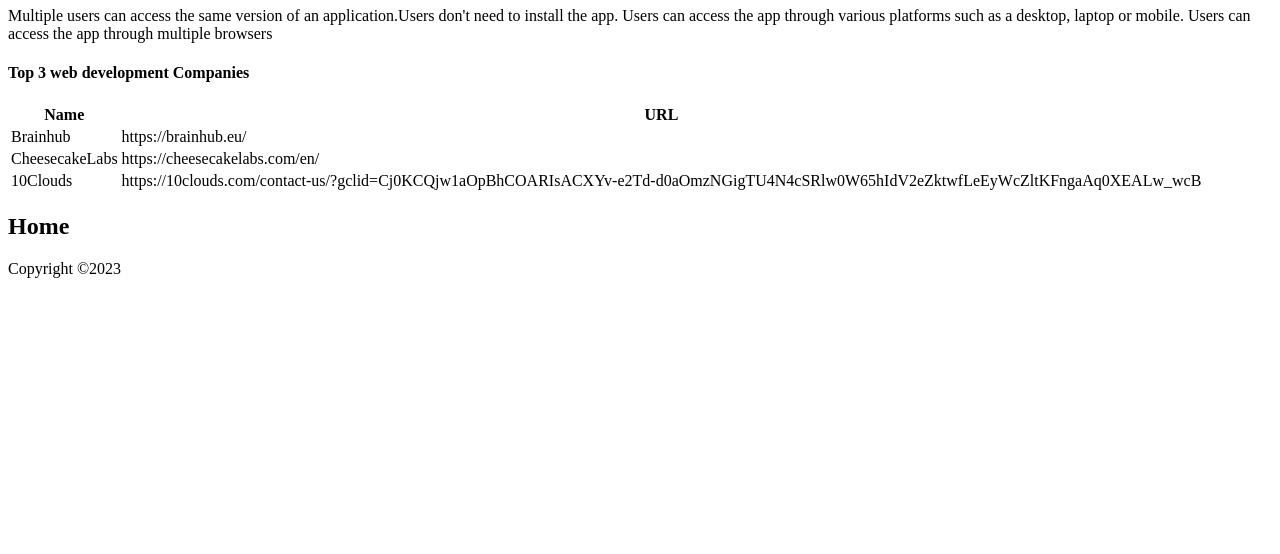
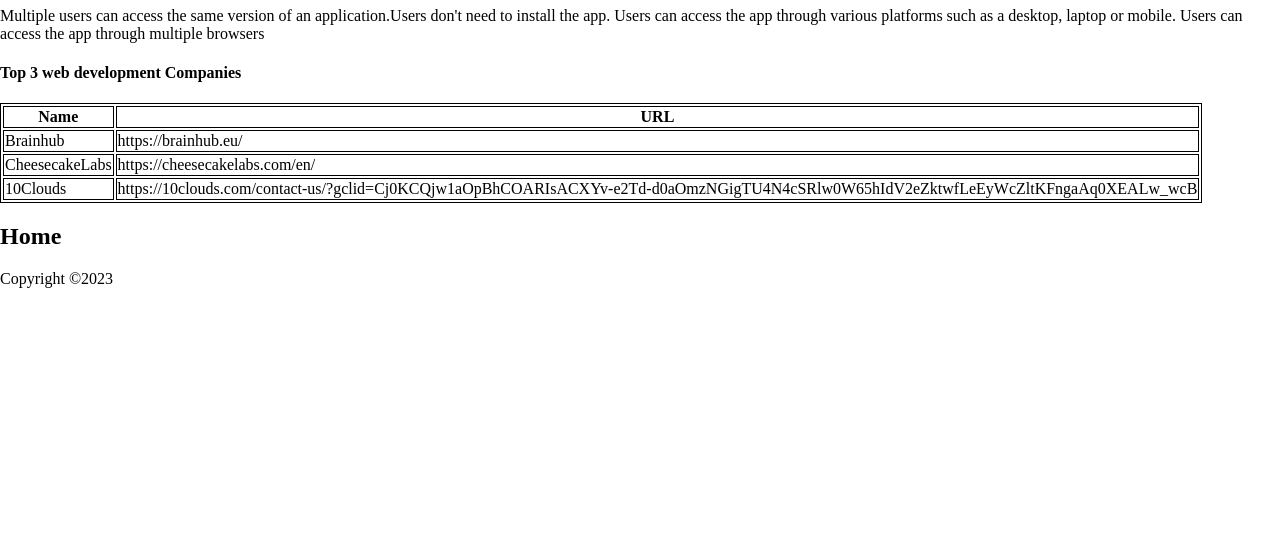
Before and after one commit to Simamkele20/Web-App-Challenge, a plain HTML site: page index.html in a window 1280 px wide. Shown: the part 246-800 px from the top of the page. Drawn offline with Linux system fonts and the light colour scheme.

Commit message:
Css Updates

```diff
--- a/css/style.css
+++ b/css/style.css
@@ -1,5 +1,9 @@
-p {
+body {
     margin: 0%;
     padding: 0%;
     box-sizing: border-box;
 }
+
+table, th, td {
+    border: 1px solid black;
+  }
```
